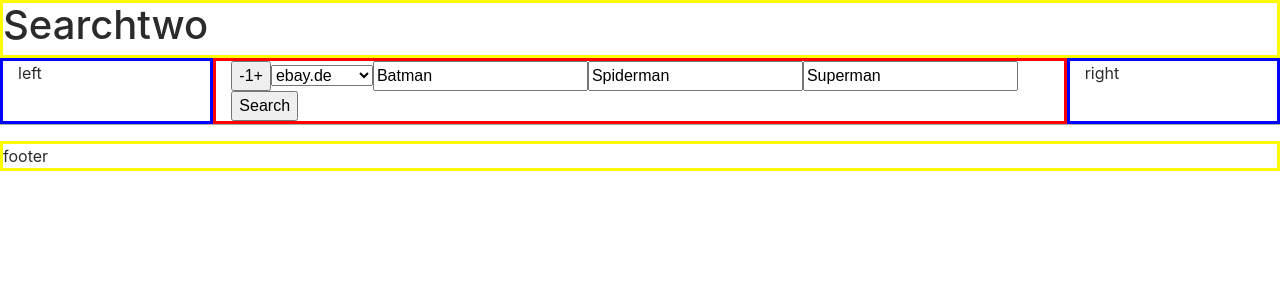
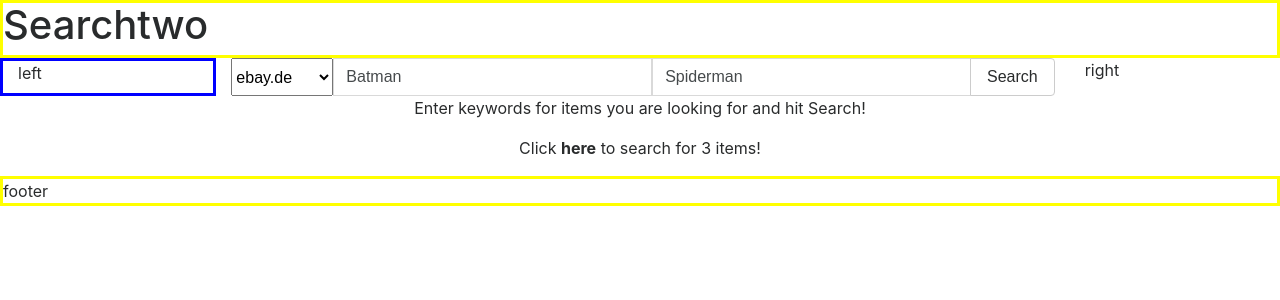
Before and after one commit to Riglanto/SearchTwo, an Angular app: page /searchlist in a window 1280 px wide. Shown: the top 300 px of the page. Built offline with nearby package versions, Linux system fonts and the light colour scheme.

Commit message:
Items layour fixed, layers and searchColumns handling

```diff
--- a/src/app/search-list/search-list.component.css
+++ b/src/app/search-list/search-list.component.css
@@ -3,11 +3,11 @@
 }
 
 #center {
-  border: 3px solid red;
+  /*border: 3px solid red;*/
 }
 
 #right {
-  border: 3px solid blue;
+  /*border: 3px solid blue;*/
 }
 
 .resultsColumn {
@@ -15,8 +15,13 @@
   background: darkgray;
 }
 
+.media-body {
+  height: 16vh;
+}
+
 .item {
   height: 16vh;
+  border: 2px solid white;
   background: #fffff2;
   -webkit-transition: all 0.1s ease-in-out;
   -moz-transition: all 0.1s ease-in-out;
@@ -24,10 +29,11 @@
   transition: all 0.1s ease-in-out;
   position: relative;
   padding: 10px;
+  z-index: 10;
 }
 
 .item:hover {
-  border: 2px solid #555555;
+  border-color: #555555;
   cursor: pointer;
   right: 10px;
   bottom: 10px;
@@ -42,15 +48,14 @@
 }
 
 .thumbnail-wrapper {
-  min-width: 15vh;
-  min-height: 15vh;
+  height: 14vh;
 }
 
 .thumbnail {
   width: auto;
   height: auto;
-  max-width: 14vh;
-  max-height: 14vh;
+  max-width: 13vh;
+  max-height: 13vh;
 }
 
 
--- a/src/app/search-list/search-list.component.html
+++ b/src/app/search-list/search-list.component.html
@@ -3,15 +3,16 @@
     left
   </div>
   <div id="center" class="col-xs-12 col-lg-8">
-    <form #form="ngForm" (ngSubmit)="search()">
-      <button type="button" (click)="searchColumns = searchColumns == 2 ? 3 : 2">-1+</button>
-      <select class="selectInput" id="shop" required [(ngModel)]="shop" name="shop">
-      <option *ngFor="let shop of shops" [value]="shop">{{shop}}</option>
-    </select>
-      <span *ngFor="let column of searchColumnsList()">
-          <input type="text" class="searchInput" [(ngModel)]="keywords[column]" [name]="keywords[column]" [placeholder]="'Keyword #' + (column+1)" required>
+    <form #form="ngForm" (ngSubmit)="search(); hasSearched=true;">
+      <div class="input-group">
+        <select class="" id="shop" required [(ngModel)]="shop" name="shop">
+          <option *ngFor="let shop of shops" [value]="shop">{{shop}}</option>
+        </select>
+        <input *ngFor="let column of searchColumnsList()" type="text" class="form-control" [(ngModel)]="keywords[column]" [name]="keywords[column]" [placeholder]="'Keyword #' + (column+1)" required>
+        <span class="input-group-btn">
+          <button type="submit" class="btn btn-secondary">Search</button>
         </span>
-      <button type="submit" class="searchButton">Search</button>
+      </div>
     </form>
   </div>
   <div id="right" class="col-sm  hidden-md-down">
@@ -19,7 +20,7 @@
   </div>
 </div>
 
-<div class="row justify-content-md-center">
+<div *ngIf="hasSearched" class="row justify-content-md-center">
   <ul *ngFor="let column of searchColumnsList()" class="list-unstyled resultsColumn col-12 col-md-6 col-lg-4">
     <li *ngFor="let item of items[column]" class="item media align-items-center" (click)="onSelectItemInColumn(column, item)" [class.selected]="item.selected">
       <div class="media-body">
@@ -32,3 +33,7 @@
     </li>
   </ul>
 </div>
+<span *ngIf="!hasSearched" class="text-center" name="hasSearched">
+  <p>Enter keywords for items you are looking for and hit Search!</p>
+  <p (click)="searchColumns = searchColumns == 2 ? 3 : 2">Click <b style="cursor:pointer">here</b> to search for 3 items!</p>
+</span>
--- a/src/app/search-list/search-list.component.ts
+++ b/src/app/search-list/search-list.component.ts
@@ -20,6 +20,7 @@ export class SearchListComponent implements OnInit {
   sellers: string[] = new Array(this.searchColumns);
   keywords: string[] = new Array(this.searchColumns);
   lastSelected: Item[] = new Array(this.searchColumns);
+  hasSearched: boolean = false;
 
   shops = [
     'ebay.de',
@@ -35,6 +36,7 @@ export class SearchListComponent implements OnInit {
     this.keywords[1] = "Spiderman";
     if (this.searchColumns > 2)
       this.keywords[2] = "Superman";
+    this.searchColumns = 2;
   }
 
   searchLeftItems(seller: string): void {
```
